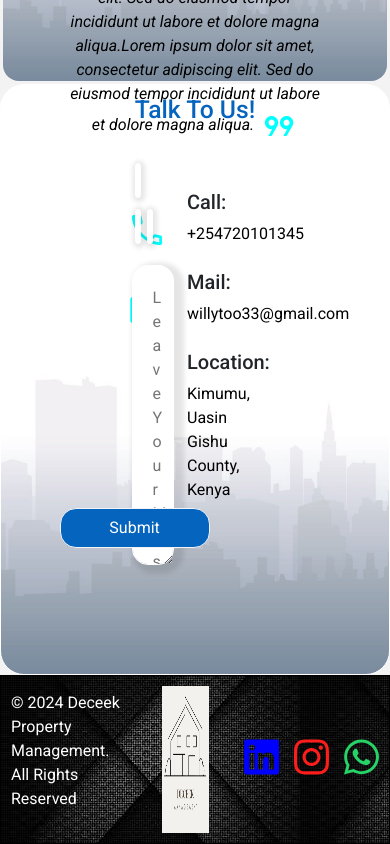
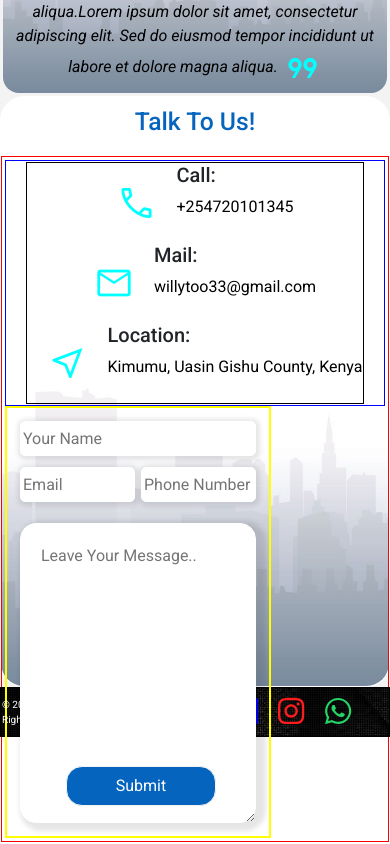
Before and after one commit to willytoo33/deceekRealtorManager, an Angular app: page / in a window 390 px wide. Shown: the part 4651-5495 px from the top of the page. Built offline with nearby package versions, Linux system fonts and the light colour scheme.

Commit message:
major responsive fixes on testimonial and contact&Footer sections

```diff
--- a/src/app/contact-form/contact-form.component.css
+++ b/src/app/contact-form/contact-form.component.css
@@ -1,4 +1,3 @@
-
 :root {
   --background-color: #f3f3f3;
   --container-color: hsl(0, 0%, 100%);
@@ -15,11 +14,13 @@ body {
 }
 .contact-container {
   width: 100%;
-    height: 100%;
+  height: max-content;
   display: flex;
-    flex-direction: row;
   padding: 3px;
-    margin: 3px;
+  margin: 0;
+  box-sizing: border-box;
+
+  border: 1px solid red;
 }
 .links-container {
   height: 100%;
@@ -27,15 +28,20 @@ body {
   display: flex;
   flex-direction: column;
   justify-content: space-between;
+
+  border: 1px solid blue;
 }
 .input-container {
   height: 100%;
   width: 70%;
+  box-sizing: border-box;
+
+  border: 2px solid yellow;
 }
 .link-heading {
   height: 30%;
   display: flex;
-    align-items:flex-end;
+  align-items: flex-end;
   justify-content: center;
 }
 .link-contents {
@@ -43,12 +49,14 @@ body {
   display: flex;
   flex-direction: column;
   justify-content: space-evenly;
-    align-items:flex-start;
+  align-items: flex-start;
   list-style: none;
-    margin-left: 100px;
-    padding-top:40px;
+  /* margin-left: 100px; */
+  padding-top: 40px;
   padding-bottom: 70px;
+  box-sizing: border-box;
 
+  border: 1px solid black;
 }
 .contact-section-icons {
   font-size: 40px;
@@ -58,14 +66,16 @@ body {
 .link-item {
   font-size: large;
   display: flex;
-    margin: 0;
+}
+.link-item-lead {
+  word-wrap: break-word;
+  word-break: break-word;
+  overflow-wrap: break-word;
 }
 .contact-input-heading {
   height: 10%;
   width: 100%;
   text-align: center;
-
-
 }
 .contact-input-container {
   height: 90%;
@@ -74,7 +84,6 @@ body {
   padding: 10px;
   margin: 0 auto;
   border-radius: 8px;
-    margin-right: 300px;
 }
 .input-container-name {
   align-self: flex-start;
@@ -86,7 +95,7 @@ body {
   height: 35px;
   border-radius: 5px;
   border: 1px solid white;
-    box-shadow: 1px 1px 5px 3px  rgba(0, 0, 0, 0.1) ;
+  box-shadow: 1px 1px 5px 3px rgba(0, 0, 0, 0.1);
 }
 .input-container-mail {
   display: flex;
@@ -98,7 +107,7 @@ body {
   width: 100%;
   border-radius: 5px;
   border: 1px solid white;
-    box-shadow: 1px 1px 5px 3px  rgba(0, 0, 0, 0.1) ;
+  box-shadow: 1px 1px 5px 3px rgba(0, 0, 0, 0.1);
   margin-left: 0;
 }
 .input-container-mail div {
@@ -125,7 +134,7 @@ textarea {
   padding: 20px;
   border-radius: 1rem;
   border: 1px solid white;
-    box-shadow: 5px 3px 5px 5px  rgba(0, 0, 0, 0.1) ;
+  box-shadow: 5px 3px 5px 5px rgba(0, 0, 0, 0.1);
 }
 textarea:focus {
   border: 1px solid var(--accent-color);
@@ -144,3 +153,49 @@ textarea:focus {
   margin-left: 50%;
   transform: translateX(-50%);
 }
+/**
+Breaking Points
+***/
+@media screen and (max-width: 576px) {
+  .contact-container {
+    flex-direction: column;
+    /* height: max-content; */
+  }
+  .links-container {
+    width: 100%;
+    align-items: center;
+    flex: 1;
+    height: min-content;
+  }
+  .input-container {
+    flex: 1;
+    /* height: 100%; */
+    width: 100%;
+    /* height: 50%; */
+    height: max-content;
+  }
+  .link-contents {
+    height: 70%;
+    display: flex;
+    flex-direction: column;
+    justify-content: center;
+
+    margin: 1px;
+
+    align-items: center;
+    list-style: none;
+    padding-top: 0;
+    padding-bottom: 0;
+    box-sizing: border-box;
+
+    border: 1px solid black;
+  }
+  .link-item {
+    font-size: small;
+    display: flex;
+  }
+  .input-container {
+    height: 100%;
+    width: 70%;
+  }
+}
--- a/src/app/contact-form/contact-form.component.html
+++ b/src/app/contact-form/contact-form.component.html
@@ -7,7 +7,7 @@
         </span>
         <div>
           <h5>Call:</h5>
-                    <p>+254720101345</p>
+          <p class="link-item-lead">+254720101345</p>
         </div>
       </li>
       <li class="link-item">
@@ -16,7 +16,7 @@
         </span>
         <div>
           <h5>Mail:</h5>
-                    <p> willytoo33&#64;gmail.com</p>
+          <p class="link-item-lead">willytoo33&#64;gmail.com</p>
         </div>
       </li>
       <li class="link-item">
@@ -25,12 +25,10 @@
         </span>
         <div>
           <h5>Location:</h5>
-                    <p> Kimumu, Uasin Gishu County, Kenya</p>
+          <p>Kimumu, Uasin Gishu County, Kenya</p>
         </div>
-
       </li>
     </div>
-
   </div>
   <div class="input-container">
     <div class="contact-input-container">
@@ -42,7 +40,7 @@
             name="firstname"
             placeholder="Your Name"
             [(ngModel)]="name"
-                        >
+          />
         </div>
 
         <div class="input-container-mail">
@@ -53,7 +51,7 @@
               name="email"
               placeholder="Email"
               [(ngModel)]="email"
-                        >
+            />
           </div>
 
           <div>
@@ -63,7 +61,7 @@
               name="phoneNumber"
               placeholder="Phone Number"
               [(ngModel)]="phoneNumber"
-                        >
+            />
           </div>
         </div>
         <div class="input-container-message">
--- a/src/app/footer/footer.component.css
+++ b/src/app/footer/footer.component.css
@@ -5,24 +5,32 @@ p {
   background-image: url(/assets/keldeckerStripMall/sampleFooter1.jpg);
   height: 100%;
   width: 100%;
-    padding: 10px;
+  padding: 1px;
   border: 1px solid black;
   display: flex;
+  box-sizing: border-box;
 }
-.trademark-container,
-.logo-container,
+
 .chatbox-container {
   flex: 1;
   display: flex;
+  justify-content: flex-end;
+  align-items: center;
+  gap: 40px;
+}
+.trademark-container {
+  flex: 1;
+  display: flex;
+  box-sizing: border-box;
+}
+.trademark-text {
+  height: 100%;
+  width: 100%;
+  display: flex;
   justify-content: center;
   align-items: center;
-    gap: 15px;
 }
-.chatbox-container div:hover {
-    cursor: pointer;
-    font-size: 50px;
-    transition: 1.1s ease-in-out;
-}
+
 .logo-image:hover {
   cursor: pointer;
 }
@@ -30,3 +38,31 @@ p {
   width: 40%;
   height: 100%;
 }
+.fa-icon-style {
+  font-size: 40px;
+}
+.fa-icon-style:hover {
+  cursor: pointer;
+  font-size: 50px;
+  transition: 0.3s ease-in-out;
+}
+/**
+Breaking Points
+**/
+@media screen and (max-width: 576px) {
+  .trademark-text {
+    font-size: 10px;
+  }
+  .chatbox-container {
+    justify-content: center;
+    gap: 5px;
+  }
+  .fa-icon-style {
+    font-size: 30px;
+  }
+  .chatbox-container {
+    display: flex;
+    justify-content: center;
+    gap: 20px;
+  }
+}
--- a/src/app/footer/footer.component.html
+++ b/src/app/footer/footer.component.html
@@ -1,25 +1,36 @@
 <div class="footer-container">
   <div class="trademark-container">
-        <p>&copy; {{ year }} {{ company }}. All Rights Reserved</p>
+    <p class="trademark-text">
+      &copy; {{ year }} {{ company }}. All Rights Reserved
+    </p>
   </div>
 
-    <div class="logo-container">
+  <!-- <div class="logo-container">
         <img src="/assets/Deceek-Logo.png" alt="Logo" class="logo-image">
-    </div>
+    </div> -->
 
   <div class="chatbox-container">
-        <!-- <p>Let's Chat!</p> -->
     <div>
-            <fa-icon [icon]="faLinkedin" style="color: blue; font-size: 40px;"></fa-icon>
+      <fa-icon
+        [icon]="faLinkedin"
+        class="fa-icon-style"
+        style="color: blue"
+      ></fa-icon>
       <a href=""></a>
     </div>
     <div>
-            <fa-icon [icon]="faInstagram" style="color: #FD1D1D; font-size: 40px;"></fa-icon>
+      <fa-icon
+        [icon]="faInstagram"
+        class="fa-icon-style"
+        style="color: #fd1d1d"
+      ></fa-icon>
     </div>
     <div>
-            <fa-icon [icon]="faWhatsapp" style="color: #25D366; font-size: 40px;"></fa-icon>
+      <fa-icon
+        [icon]="faWhatsapp"
+        class="fa-icon-style"
+        style="color: #25d366"
+      ></fa-icon>
     </div>
-
   </div>
-
 </div>
--- a/src/app/homepage/homepage.component.css
+++ b/src/app/homepage/homepage.component.css
@@ -400,6 +400,7 @@ h6 {
   -----------------------------------------------------------------------*/
 .services-section {
   height: 100vh;
+  box-sizing: border-box;
 }
 
 .services-container {
@@ -482,10 +483,24 @@ h6 {
 }
 
 /*Mobile Devices*/
+@media screen and (min-width: 577px) and (max-width: 992px) {
+  .services-section {
+    height: auto;
+  }
+
+  .service-item-container {
+    flex-wrap: wrap;
+  }
+
+  .service-icon-box {
+    flex-basis: 45%;
+  }
+}
 @media screen and (max-width: 576px) {
   .services-container {
     display: flex;
     flex-direction: column;
+    box-sizing: border-box;
   }
 
   .service-header {
@@ -515,26 +530,13 @@ h6 {
   }
 }
 
-@media screen and (min-width: 577px) and (max-width: 992px) {
-  .services-section {
-    height: auto;
-  }
-
-  .service-item-container {
-    flex-wrap: wrap;
-  }
-
-  .service-icon-box {
-    flex-basis: 45%;
-  }
-}
-
 /**-----------------------------------------------------------------------------------
 #Testimonails Section
 ------------------------------------------------------------------------------------*/
 .testimonial-section {
   height: 50vh;
   margin: 3px;
+  padding: 1px;
 
   background-image: url(/assets/sample9.jpg);
   background-size: cover;
@@ -542,15 +544,19 @@ h6 {
   background-repeat: no-repeat;
   background-attachment: fixed;
   border-radius: 1rem;
+
+  box-sizing: border-box;
 }
 
 .testimonials-container {
-  height: 100%;
+  max-height: 100%;
   width: 100%;
   padding: 3px;
+  margin: 0;
   display: flex;
   flex-direction: column;
   align-items: center;
+  box-sizing: border-box;
 }
 
 .testimonial-image-container {
@@ -559,7 +565,6 @@ h6 {
   display: flex;
   align-items: center;
   justify-content: center;
-  margin-top: 15px;
 }
 
 .testimonial-quote {
@@ -569,6 +574,9 @@ h6 {
   align-items: center;
   justify-content: center;
   display: flex;
+  box-sizing: border-box;
+  margin: 0;
+  padding: 1px;
 }
 
 .testimonial-quote-image {
@@ -615,6 +623,26 @@ h6 {
   vertical-align: middle;
 }
 
+/**
+Breaking Points
+**/
+
+@media screen and (min-width: 577px) and (max-width: 992px) {
+  .testimonial-quote {
+    width: 100%;
+  }
+}
+
+@media screen and (max-width: 576px) {
+  .testimonial-section {
+    height: fit-content;
+    max-height: 70vh;
+  }
+  .testimonial-quote {
+    width: 100%;
+  }
+}
+
 /**-----------------------------------------------------------------------------------
 #Contact Section
 ------------------------------------------------------------------------------------*/
@@ -637,13 +665,23 @@ h6 {
 
 .contact-section-container {
   width: 100%;
-  height: 90%;
+  height: max-content;
   box-sizing: border-box;
 }
+
+/***
+Breaking Points
+**/
+/* @media screen and (max-width: 576px) {
+  .contact-section {
+    display: flex;
+    flex-direction: column;
+  }
+} */
 
 /**-----------------------------------------------------------------------------------
 #Footer Section
 ------------------------------------------------------------------------------------*/
 .footer-section {
-  height: 20vh;
+  height: 50px;
 }
```
Lines whose indentation alone changed are shown as unchanged.
